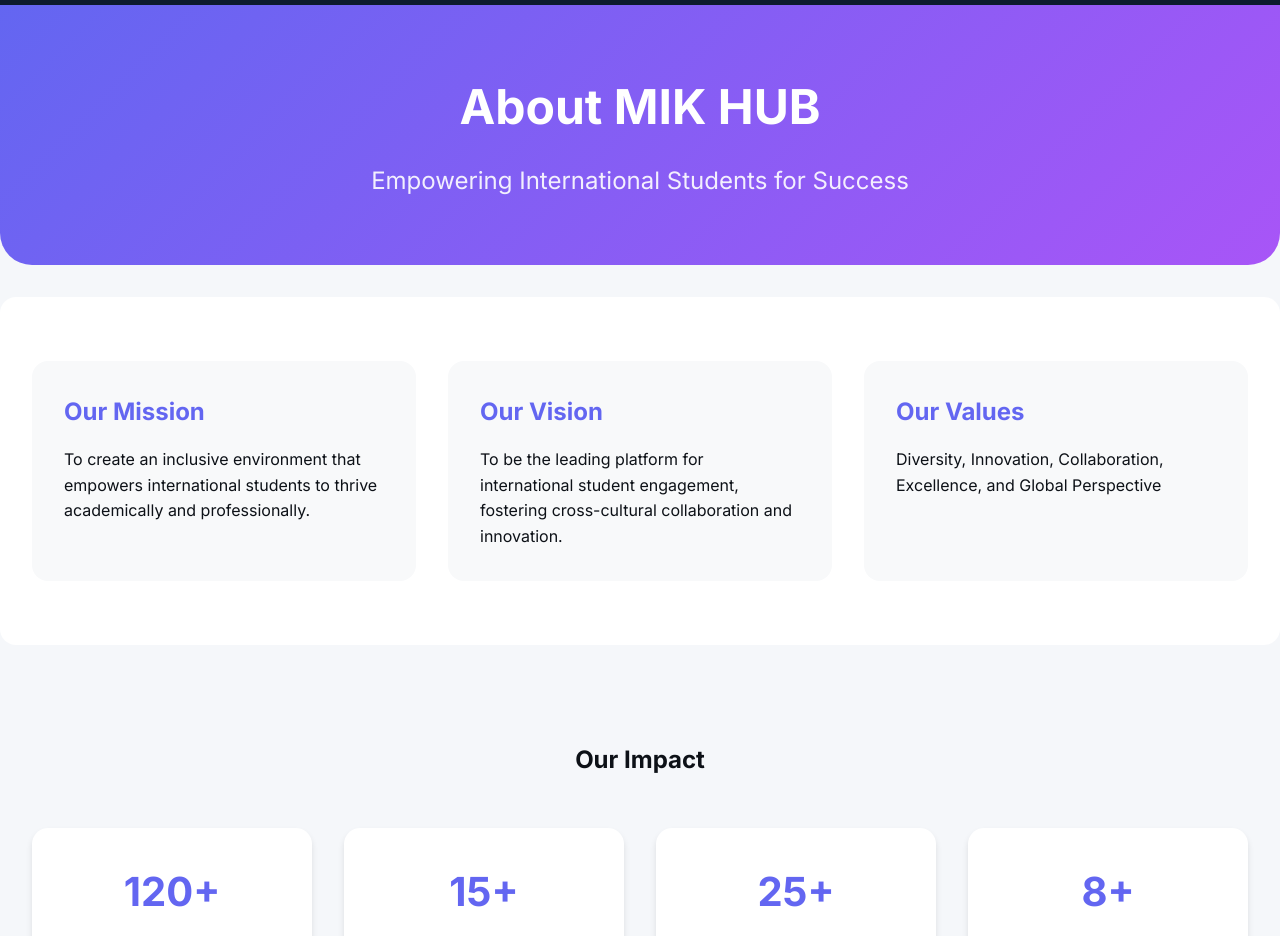
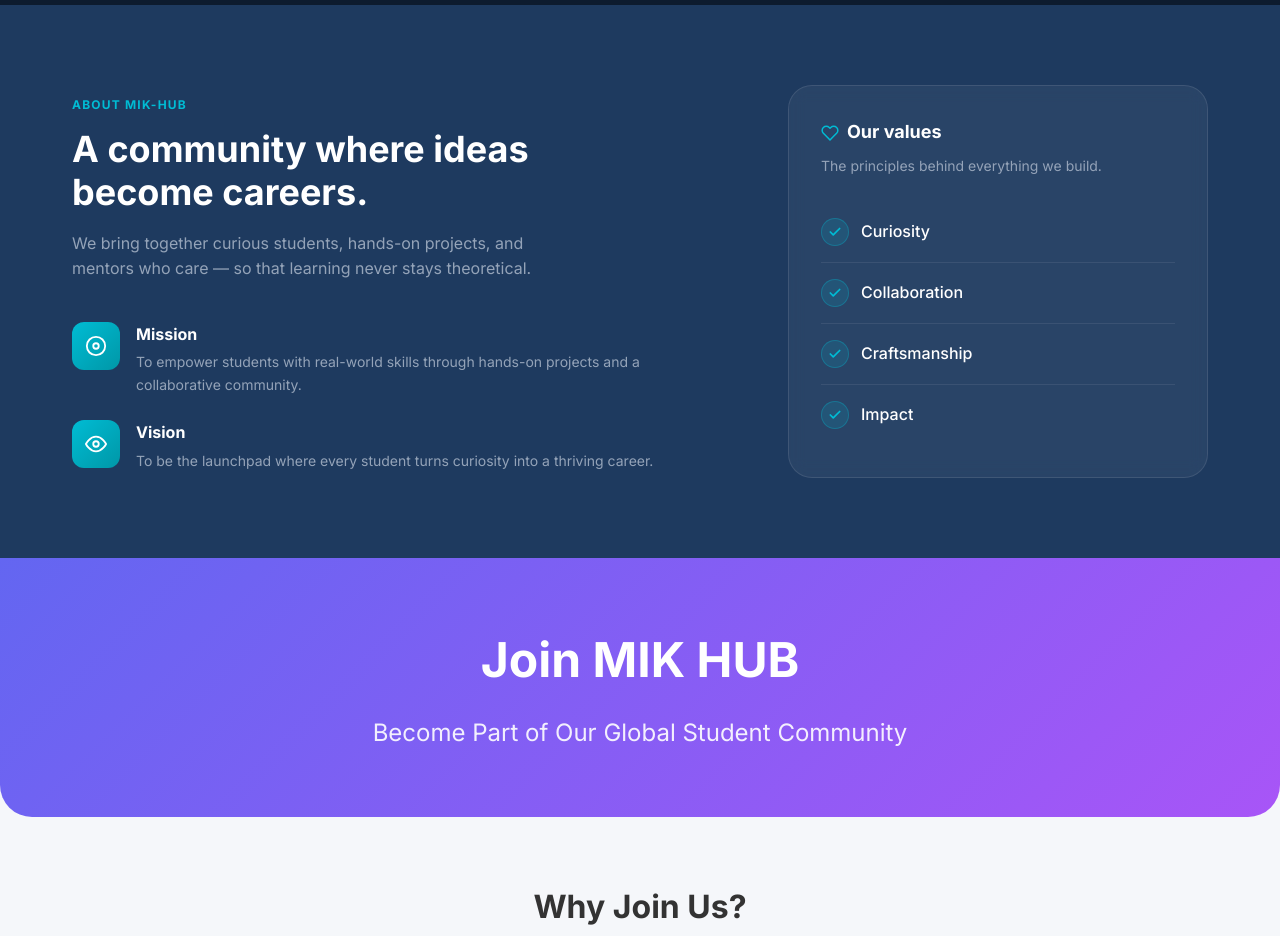
Before and after one commit to ShakhawatTuhin/MIKHub, a Svelte app in the folder frontend/: page / in a window 1280 px wide. Shown: the part 2980-3916 px from the top of the page. Built offline with nearby package versions, Linux system fonts and the light colour scheme.

Commit message:
feat: redesigned about section

```diff
--- a/frontend/src/routes/About.svelte
+++ b/frontend/src/routes/About.svelte
@@ -1,235 +1,247 @@
 <script>
-  const missionPoints = [
+  const values = ['Curiosity', 'Collaboration', 'Craftsmanship', 'Impact'];
+
+  const pillars = [
     {
-      title: 'Our Mission',
-      description: 'To create an inclusive environment that empowers international students to thrive academically and professionally.'
+      icon: `<svg xmlns="http://www.w3.org/2000/svg" width="22" height="22" viewBox="0 0 24 24" fill="none" stroke="currentColor" stroke-width="2" stroke-linecap="round" stroke-linejoin="round"><circle cx="12" cy="12" r="10"/><circle cx="12" cy="12" r="3"/></svg>`,
+      title: 'Mission',
+      description: 'To empower students with real-world skills through hands-on projects and a collaborative community.'
     },
     {
-      title: 'Our Vision',
-      description: 'To be the leading platform for international student engagement, fostering cross-cultural collaboration and innovation.'
-    },
-    {
-      title: 'Our Values',
-      description: 'Diversity, Innovation, Collaboration, Excellence, and Global Perspective'
+      icon: `<svg xmlns="http://www.w3.org/2000/svg" width="22" height="22" viewBox="0 0 24 24" fill="none" stroke="currentColor" stroke-width="2" stroke-linecap="round" stroke-linejoin="round"><path d="M1 12s4-8 11-8 11 8 11 8-4 8-11 8-11-8-11-8z"/><circle cx="12" cy="12" r="3"/></svg>`,
+      title: 'Vision',
+      description: 'To be the launchpad where every student turns curiosity into a thriving career.'
     }
-  ];
-
-  const stats = [
-    { number: '120+', label: 'International Students' },
-    { number: '15+', label: 'Countries Represented' },
-    { number: '25+', label: 'Successfully Completed Projects' },
-    { number: '8+', label: 'Partner Organizations' }
   ];
 </script>
 
-<div class="about">
-  <section class="hero">
-    <h1>About MIK HUB</h1>
-    <p class="subtitle">Empowering International Students for Success</p>
-  </section>
+<section class="about">
+  <div class="about__inner container">
 
-  <section class="mission">
-    <div class="mission-grid">
-      {#each missionPoints as point}
-        <div class="mission-card">
-          <h2>{point.title}</h2>
-          <p>{point.description}</p>
+    <!-- Left column -->
+    <div class="about__left">
+      <span class="label">About MIK-HUB</span>
+      <h2 class="about__heading">A community where ideas become careers.</h2>
+      <p class="about__body">
+        We bring together curious students, hands-on projects, and mentors who
+        care — so that learning never stays theoretical.
+      </p>
+
+      <div class="about__pillars">
+        {#each pillars as p}
+          <div class="pillar">
+            <div class="pillar__icon">
+              {@html p.icon}
+            </div>
+            <div class="pillar__text">
+              <h3 class="pillar__title">{p.title}</h3>
+              <p class="pillar__desc">{p.description}</p>
+            </div>
           </div>
         {/each}
       </div>
-  </section>
+    </div>
 
-  <section class="impact">
-    <h2>Our Impact</h2>
-    <div class="stats-grid">
-      {#each stats as stat}
-        <div class="stat-card">
-          <h3>{stat.number}</h3>
-          <p>{stat.label}</p>
+    <!-- Right column — values card -->
+    <div class="about__right">
+      <div class="values-card">
+        <div class="values-card__header">
+          <svg xmlns="http://www.w3.org/2000/svg" width="18" height="18" viewBox="0 0 24 24"
+            fill="none" stroke="currentColor" stroke-width="2"
+            stroke-linecap="round" stroke-linejoin="round">
+            <path d="M20.84 4.61a5.5 5.5 0 0 0-7.78 0L12 5.67l-1.06-1.06a5.5 5.5 0 0 0-7.78 7.78l1.06 1.06L12 21.23l7.78-7.78 1.06-1.06a5.5 5.5 0 0 0 0-7.78z"/>
+          </svg>
+          <span>Our values</span>
         </div>
+        <p class="values-card__sub">The principles behind everything we build.</p>
+
+        <ul class="values-list">
+          {#each values as v}
+            <li class="values-list__item">
+              <span class="values-list__check">
+                <svg xmlns="http://www.w3.org/2000/svg" width="14" height="14" viewBox="0 0 24 24"
+                  fill="none" stroke="currentColor" stroke-width="3"
+                  stroke-linecap="round" stroke-linejoin="round">
+                  <polyline points="20 6 9 17 4 12"/>
+                </svg>
+              </span>
+              {v}
+            </li>
           {/each}
+        </ul>
+      </div>
+    </div>
+
   </div>
 </section>
 
-  <section class="join-section">
-    <h2>Be Part of Our Community</h2>
-    <p>Join us in creating a vibrant international student community where ideas flourish and connections thrive.</p>
-    <a href="/join-us" class="cta-button">Join MIK HUB</a>
-  </section>
-</div>
-
 <style>
+  /* ── Section shell ──────────────────────── */
   .about {
-    min-height: calc(100vh - 80px);
+    background: var(--color-primary);
+    padding: var(--space-20) var(--space-8);
   }
 
-  .hero {
-    text-align: center;
-    padding: 4rem 1rem;
-    background: linear-gradient(135deg, #6366f1 0%, #a855f7 100%);
-    color: white;
-    border-radius: 0 0 2rem 2rem;
+  .about__inner {
+    display: grid;
+    grid-template-columns: 1fr 420px;
+    gap: var(--space-16);
+    align-items: center;
   }
 
-  h1 {
-    font-size: 3rem;
-    margin-bottom: 1rem;
+  /* ── Left ───────────────────────────────── */
+  .about__heading {
+    font-size:   var(--text-4xl);
+    font-weight: var(--font-extrabold);
+    color:       var(--color-white);
+    line-height: var(--leading-tight);
+    margin-top:  var(--space-3);
+    max-width:   480px;
   }
 
-  .subtitle {
-    font-size: 1.5rem;
-    opacity: 0.9;
+  .about__body {
+    font-size:  var(--text-base);
+    color:      #94a3b8;
+    margin-top: var(--space-4);
+    max-width:  460px;
+    line-height: var(--leading-normal);
   }
 
-  .mission {
-    padding: 4rem 2rem;
-    background-color: white;
-    margin: 2rem 0;
-    border-radius: 1rem;
+  /* ── Pillars (Mission / Vision) ─────────── */
+  .about__pillars {
+    display:        flex;
+    flex-direction: column;
+    gap:            var(--space-6);
+    margin-top:     var(--space-10);
   }
 
-  .mission-grid {
-    display: grid;
-    grid-template-columns: repeat(auto-fit, minmax(300px, 1fr));
-    gap: 2rem;
+  .pillar {
+    display: flex;
+    gap:     var(--space-4);
+    align-items: flex-start;
   }
 
-  .mission-card {
-    padding: 2rem;
-    background-color: #f8f9fa;
-    border-radius: 1rem;
-    transition: transform 0.3s ease;
+  .pillar__icon {
+    flex-shrink: 0;
+    width:       48px;
+    height:      48px;
+    border-radius: var(--radius-md);
+    background: linear-gradient(135deg, var(--color-accent), #0097a7);
+    display:         flex;
+    align-items:     center;
+    justify-content: center;
+    color: var(--color-white);
   }
 
-  .mission-card:hover {
-    transform: translateY(-5px);
+  .pillar__title {
+    font-size:   var(--text-base);
+    font-weight: var(--font-bold);
+    color:       var(--color-white);
+    margin-bottom: var(--space-1);
   }
 
-  .mission-card h2 {
-    color: #6366f1;
-    margin-bottom: 1rem;
-    font-size: 1.5rem;
+  .pillar__desc {
+    font-size:  var(--text-sm);
+    color:      #94a3b8;
+    line-height: var(--leading-normal);
   }
 
-  .impact {
-    padding: 4rem 2rem;
-    text-align: center;
+  /* ── Values card ────────────────────────── */
+  .values-card {
+    background:    rgba(255, 255, 255, 0.05);
+    border:        1px solid rgba(255, 255, 255, 0.1);
+    border-radius: var(--radius-xl);
+    padding:       var(--space-8);
+    backdrop-filter: blur(8px);
   }
 
-  .stats-grid {
-    display: grid;
-    grid-template-columns: repeat(auto-fit, minmax(200px, 1fr));
-    gap: 2rem;
-    margin-top: 3rem;
+  .values-card__header {
+    display:     flex;
+    align-items: center;
+    gap:         var(--space-2);
+    font-size:   var(--text-lg);
+    font-weight: var(--font-bold);
+    color:       var(--color-white);
   }
 
-  .stat-card {
-    padding: 2rem;
-    background-color: white;
-    border-radius: 1rem;
-    box-shadow: 0 4px 6px rgba(0, 0, 0, 0.1);
+  .values-card__header svg {
+    color: var(--color-accent);
   }
 
-  .stat-card h3 {
-    font-size: 2.5rem;
-    color: #6366f1;
-    margin-bottom: 0.5rem;
+  .values-card__sub {
+    font-size:  var(--text-sm);
+    color:      #94a3b8;
+    margin-top: var(--space-2);
   }
 
-  .join-section {
-    text-align: center;
-    padding: 4rem 2rem;
-    background-color: #f8f9fa;
-    border-radius: 1rem;
-    margin: 2rem 0;
+  .values-list {
+    display:        flex;
+    flex-direction: column;
+    gap:            0;
+    margin-top:     var(--space-6);
   }
 
-  .cta-button {
-    display: inline-block;
-    padding: 1rem 2rem;
-    margin-top: 2rem;
-    background-color: #6366f1;
-    color: white;
-    text-decoration: none;
-    border-radius: 2rem;
-    font-weight: bold;
-    transition: transform 0.3s ease;
+  .values-list__item {
+    display:     flex;
+    align-items: center;
+    gap:         var(--space-3);
+    font-size:   var(--text-base);
+    font-weight: var(--font-medium);
+    color:       var(--color-white);
+    padding:     var(--space-4) 0;
+    border-bottom: 1px solid rgba(255, 255, 255, 0.08);
   }
 
-  .cta-button:hover {
-    transform: translateY(-2px);
-    background-color: #4f46e5;
+  .values-list__item:last-child {
+    border-bottom: none;
   }
 
-  @media (max-width: 992px) {
-    .hero {
-      padding: 3rem 1rem;
+  .values-list__check {
+    width:           28px;
+    height:          28px;
+    border-radius:   50%;
+    background:      rgba(0, 188, 212, 0.15);
+    border:          1px solid rgba(0, 188, 212, 0.3);
+    display:         flex;
+    align-items:     center;
+    justify-content: center;
+    flex-shrink:     0;
+    color:           var(--color-accent);
   }
 
-    h1 {
-      font-size: 2.5rem;
-    }
-
-    .subtitle {
-      font-size: 1.3rem;
-    }
-
-    .mission-grid,
-    .stats-grid {
-      grid-template-columns: repeat(2, 1fr);
+  /* ── Responsive ─────────────────────────── */
+  @media (max-width: 1024px) {
+    .about__inner {
+      grid-template-columns: 1fr 360px;
+      gap: var(--space-10);
     }
   }
 
   @media (max-width: 768px) {
-    .hero {
-      padding: 2.5rem 1rem;
-      border-radius: 0 0 1.5rem 1.5rem;
+    .about {
+      padding: var(--space-16) var(--space-6);
     }
 
-    h1 {
-      font-size: 2rem;
+    .about__inner {
+      grid-template-columns: 1fr;
     }
 
-    .subtitle {
-      font-size: 1.2rem;
+    .about__heading {
+      font-size: var(--text-3xl);
+      max-width: 100%;
     }
 
-    .mission-grid,
-    .stats-grid {
-      grid-template-columns: 1fr;
-      gap: 1.5rem;
-    }
-
-    .mission, .impact, .team, .join-section {
-      padding: 3rem 1.5rem;
+    .about__body {
+      max-width: 100%;
     }
   }
 
   @media (max-width: 576px) {
-    .hero {
-      padding: 2rem 1rem;
-      border-radius: 0 0 1rem 1rem;
+    .about {
+      padding: var(--space-12) var(--space-4);
     }
 
-    h1 {
-      font-size: 1.75rem;
-    }
-
-    .subtitle {
-      font-size: 1.1rem;
-    }
-
-    .mission, .impact, .team, .join-section {
-      padding: 2rem 1rem;
-      margin: 1rem 0;
-    }
-
-    .mission-card, .stat-card {
-      padding: 1.5rem;
-    }
-
-    .cta-button {
-      padding: 0.75rem 1.5rem;
-    }
+    .about__heading { font-size: var(--text-2xl); }
+    .pillar__icon   { width: 40px; height: 40px; }
   }
 </style>
```
Lines whose indentation alone changed are shown as unchanged.
